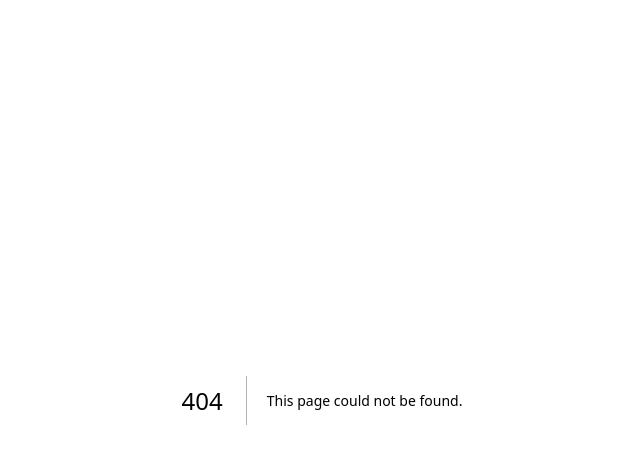
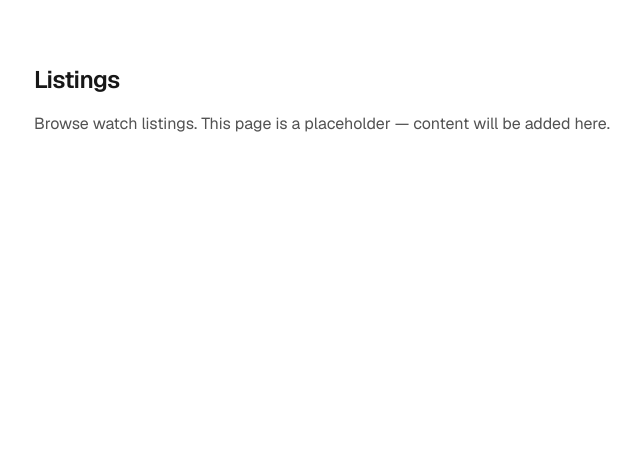
Before and after one commit to Jmokendo/DealYourWatch, a Next.js app: page /listings in a window 1280 px wide. Before the commit this address had no page. Shown: the top 464 px of the page, without its empty margins (318-958 px from the left). Built offline with nearby package versions, Linux system fonts and the light colour scheme.

Commit message:
add missing app routes

```diff
--- /dev/null
+++ b/app/contact/page.tsx
@@ -0,0 +1,11 @@
+export default function ContactPage() {
+  return (
+    <main className="mx-auto flex min-h-full max-w-3xl flex-1 flex-col gap-4 px-6 py-16">
+      <h1 className="text-2xl font-semibold tracking-tight">Contact</h1>
+      <p className="text-neutral-600 dark:text-neutral-400">
+        Get in touch with us. This page is a placeholder — content will be added
+        here.
+      </p>
+    </main>
+  );
+}
--- /dev/null
+++ b/app/listings/page.tsx
@@ -0,0 +1,11 @@
+export default function ListingsPage() {
+  return (
+    <main className="mx-auto flex min-h-full max-w-3xl flex-1 flex-col gap-4 px-6 py-16">
+      <h1 className="text-2xl font-semibold tracking-tight">Listings</h1>
+      <p className="text-neutral-600 dark:text-neutral-400">
+        Browse watch listings. This page is a placeholder — content will be
+        added here.
+      </p>
+    </main>
+  );
+}
--- /dev/null
+++ b/app/login/page.tsx
@@ -0,0 +1,11 @@
+export default function LoginPage() {
+  return (
+    <main className="mx-auto flex min-h-full max-w-3xl flex-1 flex-col gap-4 px-6 py-16">
+      <h1 className="text-2xl font-semibold tracking-tight">Log in</h1>
+      <p className="text-neutral-600 dark:text-neutral-400">
+        Sign in to your account. This page is a placeholder — content will be
+        added here.
+      </p>
+    </main>
+  );
+}
--- /dev/null
+++ b/app/sell/page.tsx
@@ -0,0 +1,11 @@
+export default function SellPage() {
+  return (
+    <main className="mx-auto flex min-h-full max-w-3xl flex-1 flex-col gap-4 px-6 py-16">
+      <h1 className="text-2xl font-semibold tracking-tight">Sell</h1>
+      <p className="text-neutral-600 dark:text-neutral-400">
+        List your watch for sale. This page is a placeholder — content will be
+        added here.
+      </p>
+    </main>
+  );
+}
```
